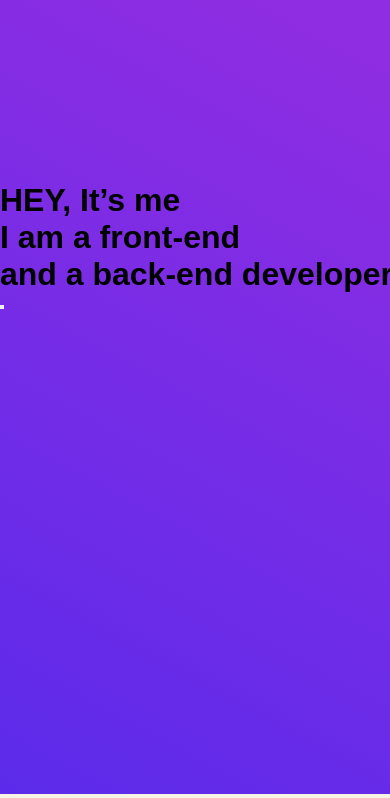
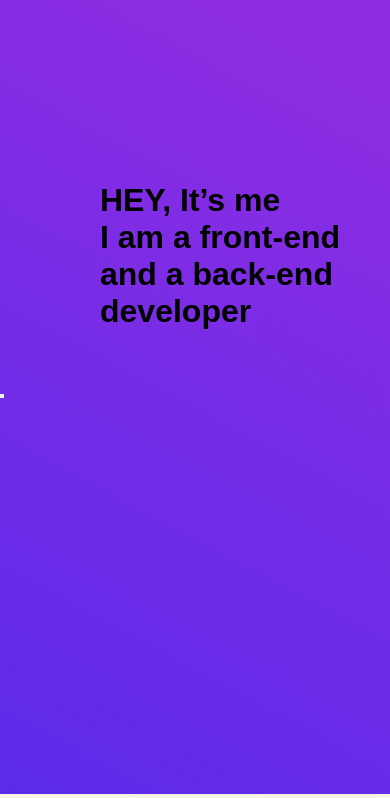
Before and after one commit to ak95305/myPortfolio, a plain HTML site: page index.html in a window 390 px wide. Shown: the part 97-895 px from the top of the page. Drawn offline with Linux system fonts and the light colour scheme; a web font is replaced by a local one.

Commit message:
new width

```diff
--- a/style-index.css
+++ b/style-index.css
@@ -181,7 +181,8 @@ a {
   }
 
   #intro {
-    margin-left: 0px;
+    width: 300px;
+    height: 200px;
   }
 
   .work a{
```
